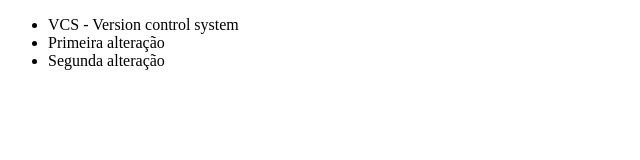
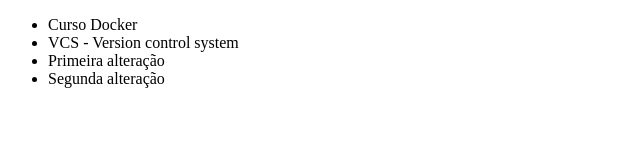
Before and after one commit to rapha036/curso-git, a plain HTML site: page index.html in a window 1280 px wide. Shown: the whole page, without its empty margins (0-640 px from the left). Drawn offline with Linux system fonts and the light colour scheme.

Commit message:
Corrigindo o curso de docker

```diff
--- a/index.html
+++ b/index.html
@@ -7,6 +7,7 @@
 </head>
 <body>
     <ul>
+        <li>Curso Docker</li>
         <li>VCS - Version control system</li>
         <li>Primeira alteração</li>
         <li>Segunda alteração</li>
```
